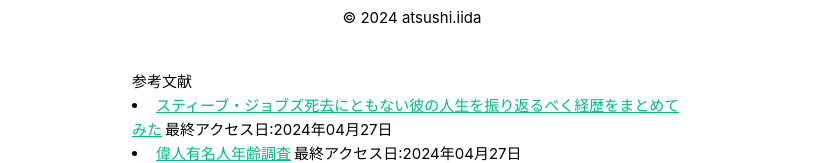
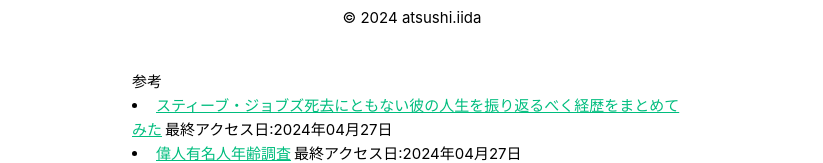
Before and after one commit to stamander/studyVue, a Vue app: page / in a window 1280 px wide. Shown: the part 565-728 px from the top of the page, without its empty margins (228-1051 px from the left). Built offline with nearby package versions, Linux system fonts and the light colour scheme.

Commit message:
Update CompareGreatPerson.vue

```diff
--- a/src/components/CompareGreatPerson.vue
+++ b/src/components/CompareGreatPerson.vue
@@ -88,7 +88,7 @@ const references: Ref<Array<{ link: string; text: string; accessDate: string }>>
     <p>© 2024 atsushi.iida</p>
     <div id="parents-references">
       <div id="references">
-        <p>参考文献</p>
+        <p>参考</p>
         <li v-for="(reference, index) in references" :key="index">
           <a :href="reference.link" target="_blank" class="reference-link">
             {{ reference.text }}
```
